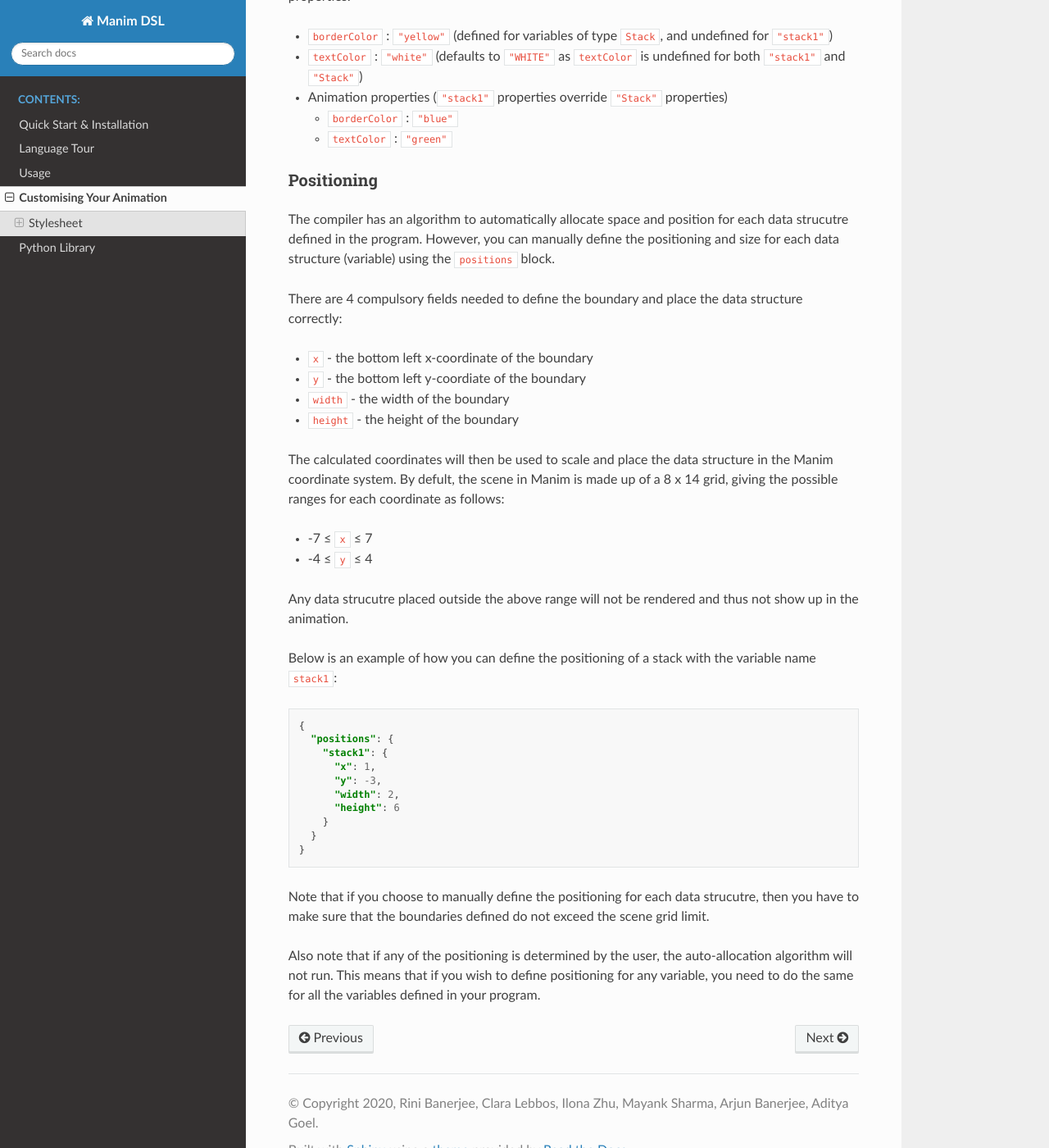
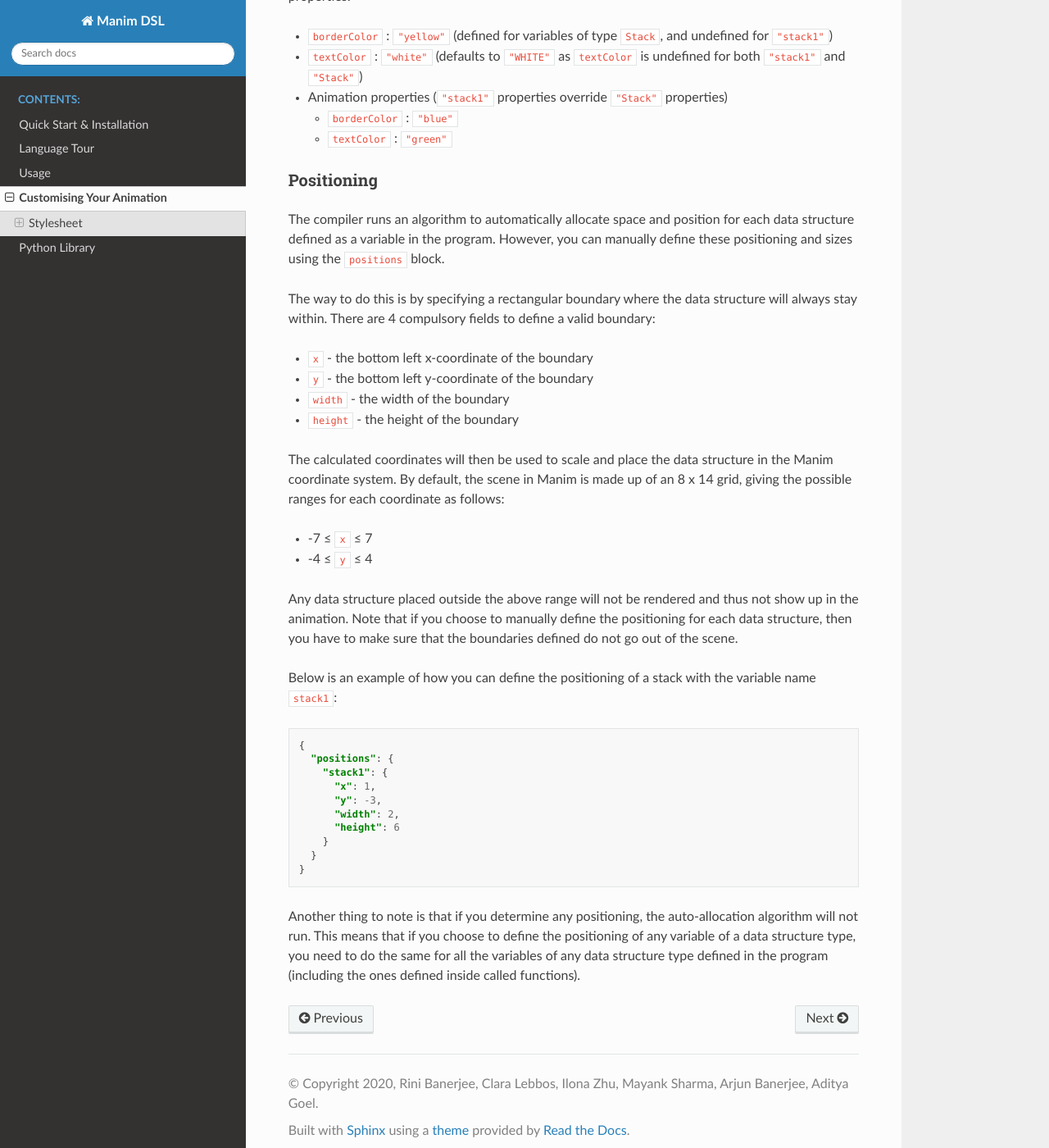
Before and after one commit to VAlgoLang/valgolang.github.io, a Sphinx documentation site: the page built from source/customisation.rst, in a window 1280 px wide and 1400 px high, scrolled down 3601 px. Shown: the whole window at 82% size. Built offline with Sphinx 7.4.7 and the Read the Docs theme 2.0.0, drawn with Linux system fonts in a browser that asks for light colours.

Commit message:
Fixed typos and wording slightly

```diff
--- a/source/customisation.rst
+++ b/source/customisation.rst
@@ -160,21 +160,21 @@ In a program where ``stack1`` is a variable of type ``Stack``, ``stack1`` would
 Positioning
 ^^^^^^^^^^^
 
-The compiler has an algorithm to automatically allocate space and position for each data strucutre defined in the program. However, you can manually define the positioning and size for each data structure (variable) using the ``positions`` block.
+The compiler runs an algorithm to automatically allocate space and position for each data structure defined as a variable in the program. However, you can manually define these positioning and sizes using the ``positions`` block.
 
-There are 4 compulsory fields needed to define the boundary and place the data structure correctly:
+The way to do this is by specifying a rectangular boundary where the data structure will always stay within. There are 4 compulsory fields to define a valid boundary:
 
 * ``x`` - the bottom left x-coordinate of the boundary
-* ``y`` - the bottom left y-coordiate of the boundary
+* ``y`` - the bottom left y-coordinate of the boundary
 * ``width`` - the width of the boundary
 * ``height`` - the height of the boundary
 
-The calculated coordinates will then be used to scale and place the data structure in the Manim coordinate system. By defult, the scene in Manim is made up of a 8 x 14 grid, giving the possible ranges for each coordinate as follows:
+The calculated coordinates will then be used to scale and place the data structure in the Manim coordinate system. By default, the scene in Manim is made up of an 8 x 14 grid, giving the possible ranges for each coordinate as follows:
 
 * -7 ≤ ``x`` ≤ 7
 * -4 ≤ ``y`` ≤ 4
 
-Any data strucutre placed outside the above range will not be rendered and thus not show up in the animation.
+Any data structure placed outside the above range will not be rendered and thus not show up in the animation. Note that if you choose to manually define the positioning for each data structure, then you have to make sure that the boundaries defined do not go out of the scene.
 
 Below is an example of how you can define the positioning of a stack with the variable name ``stack1``:
 
@@ -191,6 +191,4 @@ Below is an example of how you can define the positioning of a stack with the va
       }
     }
 
-Note that if you choose to manually define the positioning for each data strucutre, then you have to make sure that the boundaries defined do not exceed the scene grid limit.
-
-Also note that if any of the positioning is determined by the user, the auto-allocation algorithm will not run. This means that if you wish to define positioning for any variable, you need to do the same for all the variables defined in your program.
+Another thing to note is that if you determine any positioning, the auto-allocation algorithm will not run. This means that if you choose to define the positioning of any variable of a data structure type, you need to do the same for all the variables of any data structure type defined in the program (including the ones defined inside called functions).
```
